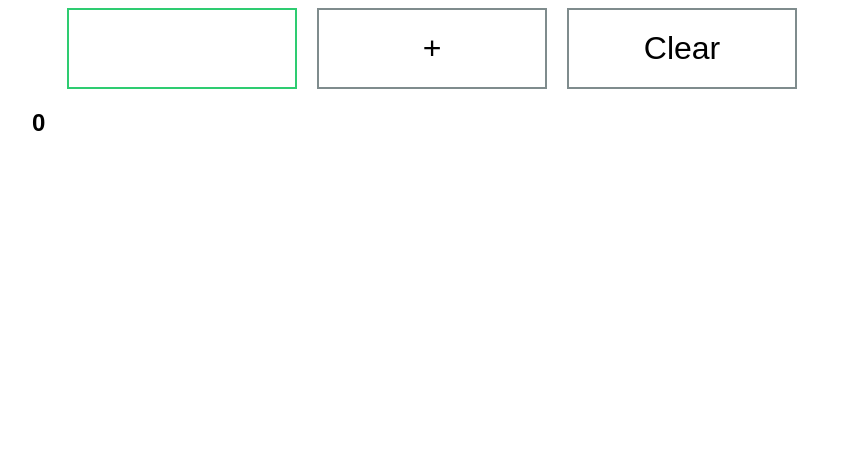
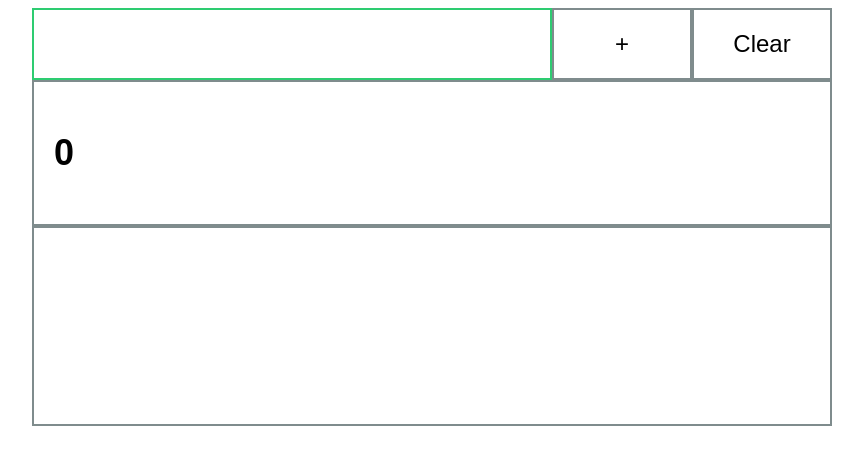
Before and after one commit to michael-lowe-nz/calculatorVanillaJS, a website built with webpack: page src/index.html in a window 1280 px wide. Shown: the whole page, without its empty margins (208-1071 px from the left). Built offline with nearby package versions, Linux system fonts and the light colour scheme.

Commit message:
Add overflow to values box

```diff
--- a/src/index.html
+++ b/src/index.html
@@ -12,8 +12,10 @@
           <button id="clear" class="clear">Clear</button>
         </form>
       </div>
-      <div id='app'>
+      <div class="sum-area box">
         <h2 id='current'>0</h2>
+      </div>
+      <div class="values-area box">
         <ul id='values'></ul>
       </div>
     </div>
--- a/src/scss/index.scss
+++ b/src/scss/index.scss
@@ -1,4 +1,8 @@
 @import 'colors';
+
+* {
+  box-sizing: border-box;
+}
 
 .container {
   max-width: 800px;
@@ -6,13 +10,25 @@
 }
 
 .input-box {
-  width: 750px;
+  width: 100%;
   margin: 0 auto;
 }
 
 form {
   display: flex;
 }
+
+#input {
+  flex-grow: 2;
+}
+
+.clear, .submit {
+  width: 140px;
+}
+
+// .clear, .submit, #input {
+//   margin: 0 10px;
+// }
 
 // form, input, button {
 //   width: 100%;
@@ -30,14 +46,11 @@ form {
   border-color: $red;
 }
 
-input, button {
+input, button, .box {
   border: solid 2px $grey;
   padding: 20px;
-  width: 100%;
-  font-size: 2em;
+  font-size: 1.5em;
   background-color: white;
-  box-sizing: border-box;
-  margin: 0 10px;
 }
 
 input:focus {
@@ -52,3 +65,8 @@ body {
 ul li {
   list-style: none;
 }
+
+.values-area {
+  height: 200px;
+  overflow-y: scroll;
+}
```
